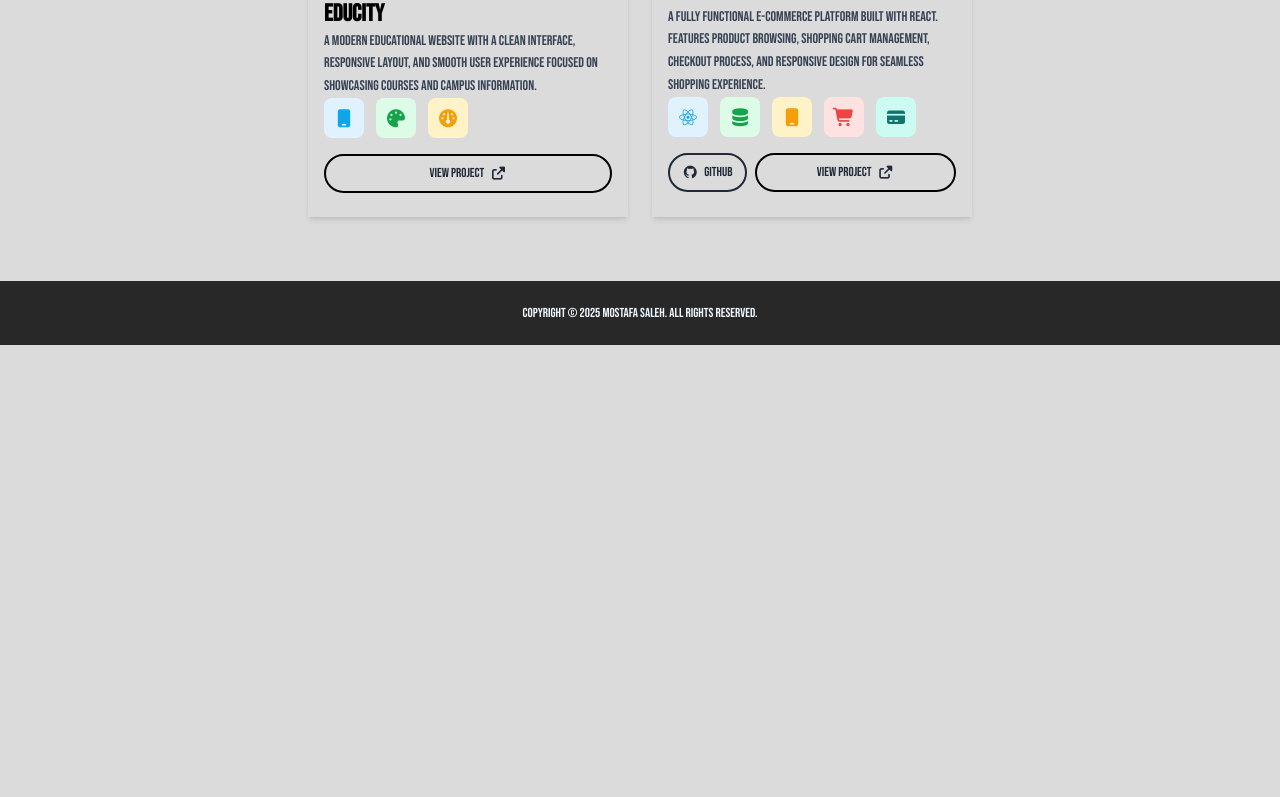
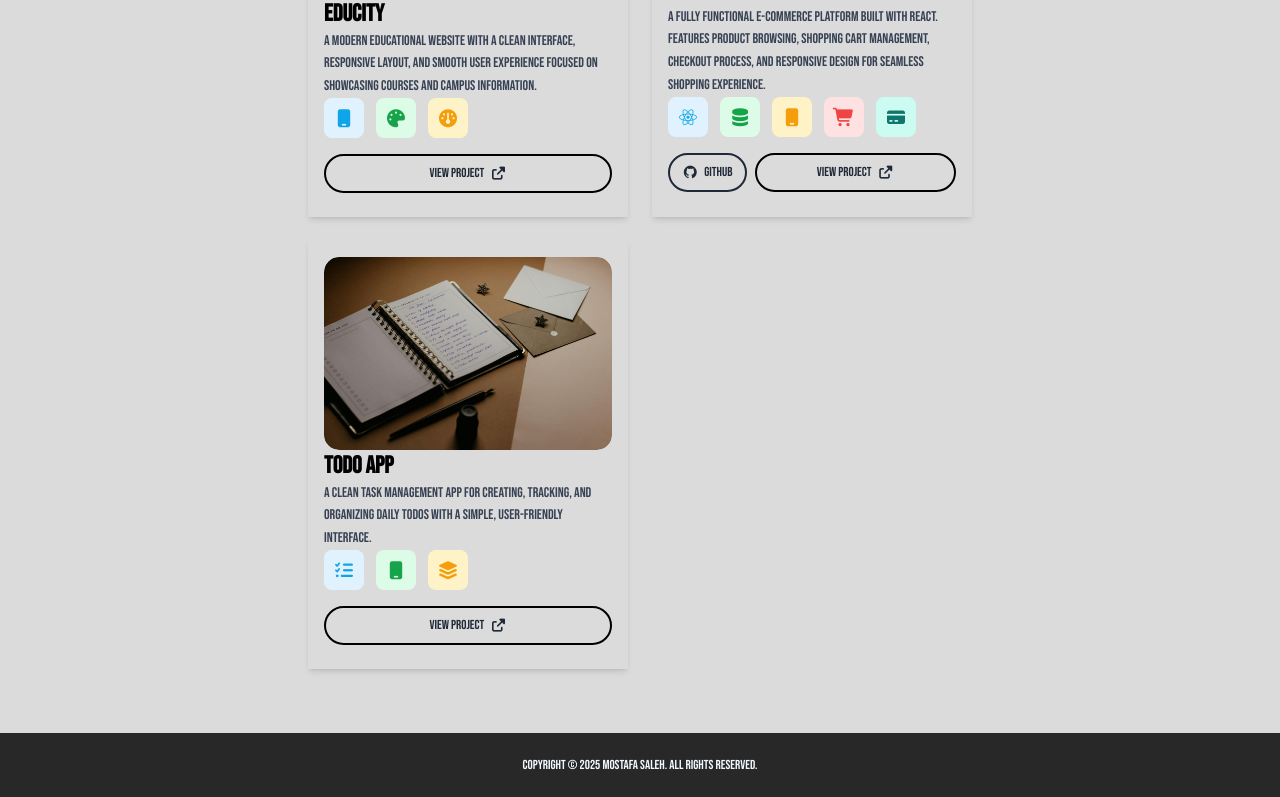
Before and after one commit to mostgiu/mostafa-s-portfolio, a React (Vite) app: page /portfolio in a window 1280 px wide. Shown: the part 522-1319 px from the top of the page. Before the commit the page ends 867 px from the top, so only its background shows below. Built offline with nearby package versions, Linux system fonts and the light colour scheme.

Commit message:
Add Todo App project card

```diff
--- a/src/Components/Works/works.jsx
+++ b/src/Components/Works/works.jsx
@@ -2,6 +2,7 @@ import React from "react";
 import "./works.css";
 import Uni from "../../assets/uni.jpg";
 import eCommerce from "../../assets/ecommerce-1.jpg";
+import To_do from "../../assets/to-do.jpg";
 import Aos from "aos";
 import "aos/dist/aos.css";
 import { useEffect } from "react";
@@ -141,6 +142,59 @@ const Works = () => {
             </div>
           </div>
         </div>
+
+        {/* Project Card 3 - TODO APP */}
+        <div
+          data-aos="fade-up"
+          className="project bg-gray-100 block max-w-xs shadow-md p-3"
+        >
+          <div className="img-container">
+            <img src={To_do} alt="Todo App" className="worksImg" />
+            <div className="dark-layer"></div>
+            <div className="visit-btn">
+              <a
+                href="https://mostgiu.github.io/TODO-APP/"
+                target="_blank"
+                rel="noopener noreferrer"
+              >
+                <i className="fa-solid fa-arrow-up-right-from-square"></i>
+              </a>
+            </div>
+          </div>
+          <div className="card-title text-start">
+            <div className="card-header flex gap-2 items-center mb-3">
+              <h2 className="font-bold text-2xl">Todo App</h2>
+            </div>
+            <div className="card-desc">
+              <p className="text-gray-700 text-sm mb-4 leading-relaxed">
+                A clean task management app for creating, tracking, and
+                organizing daily todos with a simple, user-friendly interface.
+              </p>
+              <div className="features-icons flex gap-3 mb-4 flex-wrap">
+                <div className="feature-icon" title="Task Management">
+                  <i className="fa-solid fa-list-check"></i>
+                </div>
+                <div className="feature-icon" title="Responsive">
+                  <i className="fa-solid fa-mobile"></i>
+                </div>
+                <div className="feature-icon" title="Clean UI">
+                  <i className="fa-solid fa-layer-group"></i>
+                </div>
+              </div>
+              <div className="project-links flex gap-2 mb-2">
+                <a
+                  href="https://mostgiu.github.io/TODO-APP/"
+                  target="_blank"
+                  rel="noopener noreferrer"
+                  className="project-link visit-link"
+                >
+                  View Project{" "}
+                  <i className="fa-solid fa-up-right-from-square"></i>
+                </a>
+              </div>
+            </div>
+          </div>
+        </div>
       </div>
     </section>
   );
```
